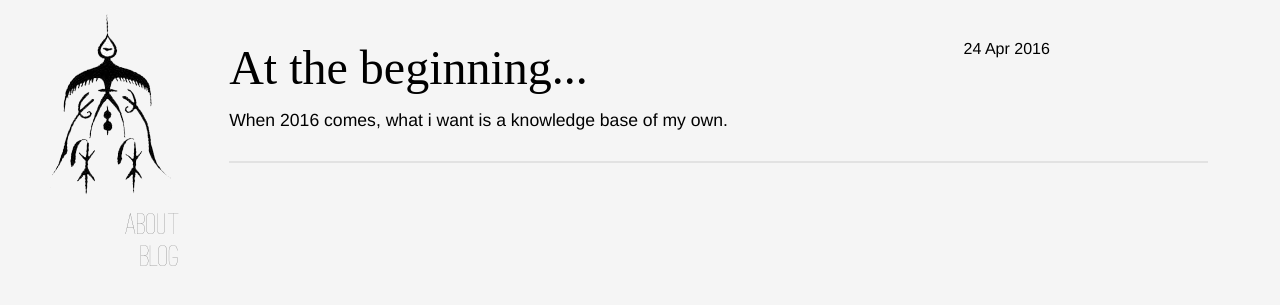
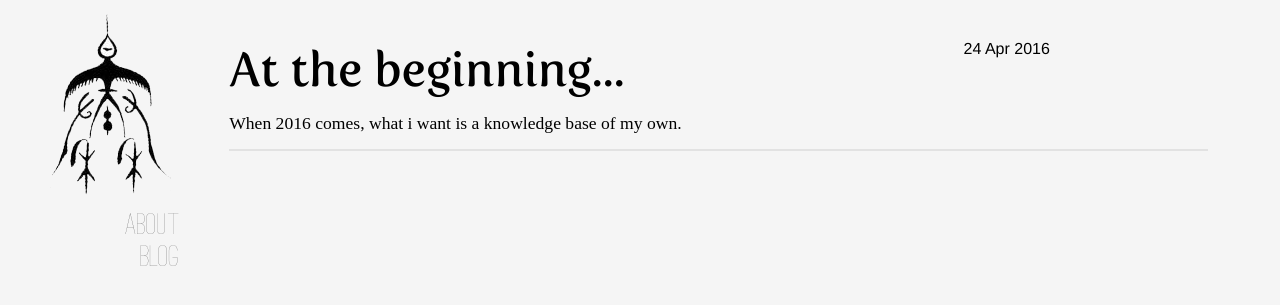
Before and after one commit to magus0219/magus0219.github.io, a Jekyll site: the page built from blog/index.html, in a window 1280 px wide. Shown: the top 305 px of the page. Built offline with Jekyll 4.4.1, drawn with Linux system fonts in a browser that asks for light colours.

Commit message:
change post title font-family in blog listing page

```diff
--- a/_sass/main.scss
+++ b/_sass/main.scss
@@ -18,6 +18,13 @@
   font-style: normal;
 }
 
+@font-face {
+  font-family: 'Fertigo Pro';
+  src: url('/static/font/Fertigo-Pro-Regular.ttf');
+  font-weight: 300;
+  font-style: normal;
+}
+
 body {
   background-color: rgb(245,245,245);
   margin-top: 10px;
--- a/blog/index.html
+++ b/blog/index.html
@@ -22,7 +22,7 @@
             <article>
               <div class="text">
                 <h1><a href="{{ post.url }}" title="{{ post.title }}">{{ post.title }}</a></h1>
-                <p>{{ post.excerpt }}</p>
+                {{ post.excerpt }}
               </div>
               <div class="ext">
                 <span>{{ post.date | date_to_string }}</span>
--- a/static/css/blog.scss
+++ b/static/css/blog.scss
@@ -47,7 +47,7 @@
 
           h1 {
             a {
-              font-family: Times New Roman;
+              font-family: Fertigo Pro;
               font-size: 3em;
               color: rgb(0,0,0);
               text-decoration: none;
@@ -60,7 +60,9 @@
           }
 
           p {
+            font-family: Times New Roman;
             font-size: 1.1em;
+            padding-top: 15px;
             padding-bottom: 15px;
           }
         }
```
Also changed, not shown: static/font/Fertigo-Pro-Regular.ttf (added).
